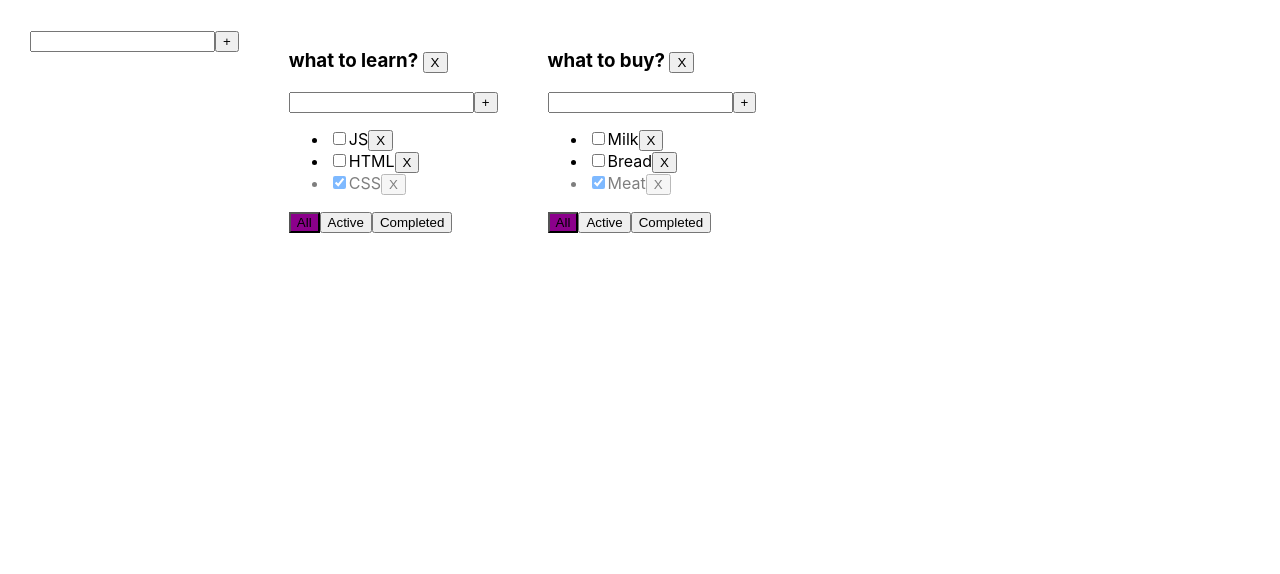
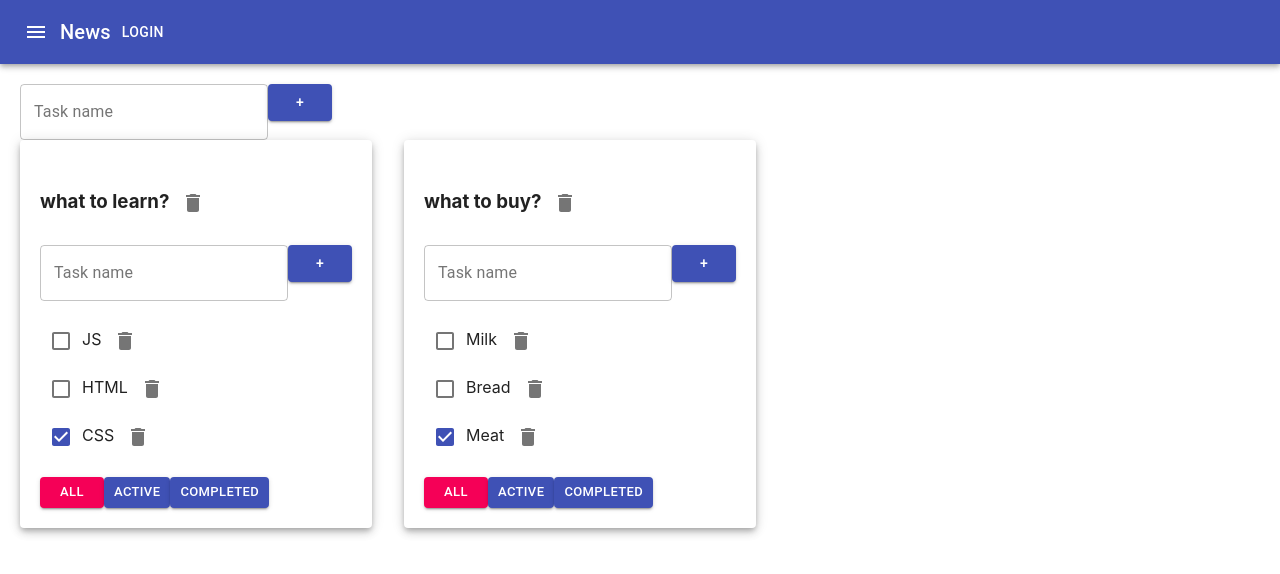
Before and after one commit to MaxFas/ToDoList, a React (Create React App) app: page / in a window 1280 px wide. Shown: the top 574 px of the page. Built offline with nearby package versions, Linux system fonts and the light colour scheme.

Commit message:
install material-UI refactor UI

```diff
--- a/package.json
+++ b/package.json
@@ -3,6 +3,8 @@
   "version": "0.1.0",
   "private": true,
   "dependencies": {
+    "@material-ui/core": "^4.11.3",
+    "@material-ui/icons": "^4.11.2",
     "@testing-library/jest-dom": "^4.2.4",
     "@testing-library/react": "^9.3.2",
     "@testing-library/user-event": "^7.1.2",
--- a/src/AddItemForm.tsx
+++ b/src/AddItemForm.tsx
@@ -1,4 +1,5 @@
 import React, {useState, KeyboardEvent, ChangeEvent} from "react";
+import {Button, TextField} from "@material-ui/core";
 
 type AddItemFormType = {
     addItem: (title: string) => void
@@ -29,12 +30,14 @@ function AddItemForm(props: AddItemFormType) {
     }
     return (
         <div>
-            <input value={title}
-                   onChange={onChangeHandler}
-                   onKeyPress={onKeyPressAddItem}
-                   className={error ? 'error': ''}/>
-            <button onClick={addItem}>+</button>
-            {error && <div className={'error-message'}>Title is required!</div>}
+            <TextField value={title} variant={"outlined"}
+                       onChange={onChangeHandler}
+                       onKeyPress={onKeyPressAddItem}
+                       label={'Task name'}
+                       error={error}
+                       helperText={error && 'Title is required'}/>
+            <Button variant={"contained"} onClick={addItem} color={"primary"}>+</Button>
+
         </div>
     )
 }
--- a/src/App.css
+++ b/src/App.css
@@ -1,25 +1,25 @@
-.App {
-  padding: 30px;
-  display: flex;
-}
+/*.App {*/
+/*  padding: 30px;*/
+/*  display: flex;*/
+/*}*/
 
-.App > div {
-  margin-right: 50px;
-}
+/*.App > div {*/
+/*  margin-right: 50px;*/
+/*}*/
 
 
-.is-done {
-  opacity: 0.5;
-}
+/*.is-done {*/
+/*  opacity: 0.5;*/
+/*}*/
 
-.active {
-  background-color: darkmagenta;
-}
+/*.active {*/
+/*  background-color: darkmagenta;*/
+/*}*/
 
-.error {
-  border: 5px solid red;
-}
+/*.error {*/
+/*  border: 5px solid red;*/
+/*}*/
 
-.error-message {
-  color: red;
-}
+/*.error-message {*/
+/*  color: red;*/
+/*}*/
--- a/src/App.tsx
+++ b/src/App.tsx
@@ -3,6 +3,8 @@ import './App.css';
 import TodoList from "./TodoList";
 import {v1} from "uuid";
 import AddItemForm from "./AddItemForm";
+import {AppBar, Button, Container, Grid, IconButton, Paper, Toolbar, Typography} from "@material-ui/core";
+import {Menu} from "@material-ui/icons";
 
 export type TaskType = {
     title: string
@@ -34,7 +36,7 @@ function App() {
         [toDoListID1]: [
             {id: v1(), title: 'JS', isDone: false},
             {id: v1(), title: 'HTML', isDone: false},
-            {id: v1(), title: 'CSS', isDone: true},],
+            {id: v1(), title: 'CSS', isDone: true}],
         [toDoListID2]: [
             {id: v1(), title: 'Milk', isDone: false},
             {id: v1(), title: 'Bread', isDone: false},
@@ -45,6 +47,7 @@ function App() {
         tasks[toDoListID] = tasks[toDoListID].filter(t => t.id !== taskId)
         setTasks({...tasks})
     }
+
     function addTask(title: string, toDoListID: string) {
         const newTask: TaskType = {
             id: v1(),
@@ -56,6 +59,7 @@ function App() {
         tasks[toDoListID] = [newTask, ...toDoListTasks]
         setTasks({...tasks})
     }
+
     function changeTaskStatus(taskID: string, isDone: boolean, toDoListID: string) {
         const task = tasks[toDoListID].find(t => t.id === taskID)
         if (task) {
@@ -63,6 +67,7 @@ function App() {
             setTasks({...tasks})
         }
     }
+
     function changeTaskTitle(taskID: string, newTitle: string, toDoListID: string) {
         const task = tasks[toDoListID].find(t => t.id === taskID)
         if (task) {
@@ -70,6 +75,7 @@ function App() {
             setTasks({...tasks})
         }
     }
+
     function changeFilter(newFilterValue: FilterValuesType, toDoListID: string) {
         const toDoList = toDoLists.find(tl => tl.id === toDoListID)
         if (toDoList) {
@@ -77,6 +83,7 @@ function App() {
             setToDoLists([...toDoLists])
         }
     }
+
     function changeTitle(newTitle: string, toDoListID: string) {
         const toDoList = toDoLists.find(tl => tl.id === toDoListID)
         if (toDoList) {
@@ -84,18 +91,20 @@ function App() {
             setToDoLists([...toDoLists])
         }
     }
+
     function removeToDoList(toDoListID: string) {
-        setToDoLists(toDoLists.filter(tl=> tl.id!==toDoListID))
+        setToDoLists(toDoLists.filter(tl => tl.id !== toDoListID))
         delete tasks[toDoListID]
     }
+
     function addToDoList(title: string) {
         const newToDoListID = v1()
-        const toDoList: ToDoListType = {id:newToDoListID,title, filter: "all"}
+        const toDoList: ToDoListType = {id: newToDoListID, title, filter: "all"}
         setToDoLists([...toDoLists, toDoList])
         setTasks({...tasks, [newToDoListID]: []})
     }
 
-const toDoListItems = toDoLists.map(tl=> {
+    const toDoListItems = toDoLists.map(tl => {
         let tasksForToDoList = tasks[tl.id]
         if (tl.filter === 'active') {
             tasksForToDoList = tasksForToDoList.filter(t => !t.isDone)
@@ -104,16 +113,34 @@ const toDoListItems = toDoLists.map(tl=> {
             tasksForToDoList = tasksForToDoList.filter(t => t.isDone)
         }
         return (
+            <Grid item key={tl.id}>
+                <Paper elevation={5} style={{padding: '20px'}}>
                     <TodoList removeToDoList={removeToDoList} toDoListID={tl.id} addTask={addTask} title={tl.title}
                               tasks={tasksForToDoList} removeTask={removeTask}
-                  changeFilter={changeFilter} changeTaskStatus={changeTaskStatus} filter={tl.filter} changeTitle={changeTitle} changeTaskTitle={changeTaskTitle}/>
+                              changeFilter={changeFilter} changeTaskStatus={changeTaskStatus} filter={tl.filter}
+                              changeTitle={changeTitle} changeTaskTitle={changeTaskTitle}/>
+                </Paper>
+            </Grid>
         )
     })
 
     return (
         <div className="App">
-            <AddItemForm addItem={addToDoList}/>
-            {toDoListItems}
+            <AppBar position="static">
+                <Toolbar>
+                    <IconButton edge="start" color="inherit" aria-label="menu">
+                        <Menu/>
+                    </IconButton>
+                    <Typography variant="h6">
+                        News
+                    </Typography>
+                    <Button color="inherit">Login</Button>
+                </Toolbar>
+            </AppBar>
+            <Container fixed style={{padding: '20px'}}>
+                <Grid container><AddItemForm addItem={addToDoList}/> </Grid>
+                <Grid container spacing={4} >{toDoListItems}</Grid>
+            </Container>
         </div>
     );
 }
--- a/src/EditableSpan.tsx
+++ b/src/EditableSpan.tsx
@@ -1,4 +1,5 @@
 import React, {useState, KeyboardEvent, ChangeEvent} from "react";
+import {TextField} from "@material-ui/core";
 
 type EditableSpanType = {
     title: string
@@ -25,7 +26,7 @@ function EditableSpan (props: EditableSpanType) {
 
 
     return (
-        editMode? <input value={title} onKeyPress={onEnter} onChange={onChangeHandler} onBlur={offEditMode} autoFocus={true}/>:
+        editMode? <TextField variant={"outlined"} value={title} onKeyPress={onEnter} onChange={onChangeHandler} onBlur={offEditMode} autoFocus={true}/>:
         <span onDoubleClick={onEditMode}>{props.title}</span>
     )
 }
--- a/src/TodoList.tsx
+++ b/src/TodoList.tsx
@@ -1,8 +1,10 @@
-import React, {useState, KeyboardEvent, ChangeEvent} from "react";
+import React, {ChangeEvent} from "react";
 import {FilterValuesType, TaskType} from "./App";
 import AddItemForm from "./AddItemForm";
 import EditableSpan from "./EditableSpan";
-
+import {Button, Checkbox} from "@material-ui/core";
+import {IconButton} from '@material-ui/core';
+import {Delete} from '@material-ui/icons';
 
 type TodoListPropsType = {
     toDoListID: string
@@ -35,25 +37,33 @@ function TodoList(props: TodoListPropsType) {
             props.changeTaskTitle(t.id, newTitle, props.toDoListID)
         return (
             <li className={t.isDone? 'is-done': ''}>
-                <input type="checkbox" checked={t.isDone}
+                <Checkbox color={"primary"} checked={t.isDone}
                 onChange={changeTaskStatus}/>
                 <EditableSpan title={t.title} changeTitle={changeTaskTitle}/>
-                <button onClick={removeTask}>X</button>
+                <IconButton onClick={removeTask}>
+                    <Delete/>
+                </IconButton>
             </li>
         )
     })
 
     return (
         <div>
-            <h3><EditableSpan title={props.title} changeTitle={changeTitle} /> <button onClick={removeToDoList}> X </button></h3>
+            <h3><EditableSpan title={props.title} changeTitle={changeTitle} />
+            <IconButton onClick={removeToDoList}>
+                <Delete/>
+            </IconButton></h3>
             <AddItemForm addItem={addTask}/>
-            <ul>
+            <ul style={{listStyle: "none", paddingLeft: '0'}}>
                 {tasks}
             </ul>
             <div>
-                <button onClick={setAllFilter} className={props.filter ==='all' ? 'active': ''}>All</button>
-                <button onClick={setActiveFilter} className={props.filter ==='active' ? 'active': ''}>Active</button>
-                <button onClick={setCompletedFilter} className={props.filter ==='completed' ? 'active': ''}>Completed</button>
+                <Button onClick={setAllFilter} variant={"contained"}
+                        color={props.filter ==='all' ? 'secondary': 'primary'} size={"small"}>All</Button>
+                <Button onClick={setActiveFilter} variant={"contained"}
+                        color={props.filter ==='active' ? 'secondary': 'primary'} size={"small"} >Active</Button>
+                <Button onClick={setCompletedFilter} variant={"contained"}
+                        color={props.filter ==='completed' ? 'secondary': 'primary'} size={"small"}>Completed</Button>
             </div>
         </div>
     )
```
Also changed, not shown: 1 other file (tests, documents, lock files or other folders). Lines whose indentation alone changed are shown as unchanged.
